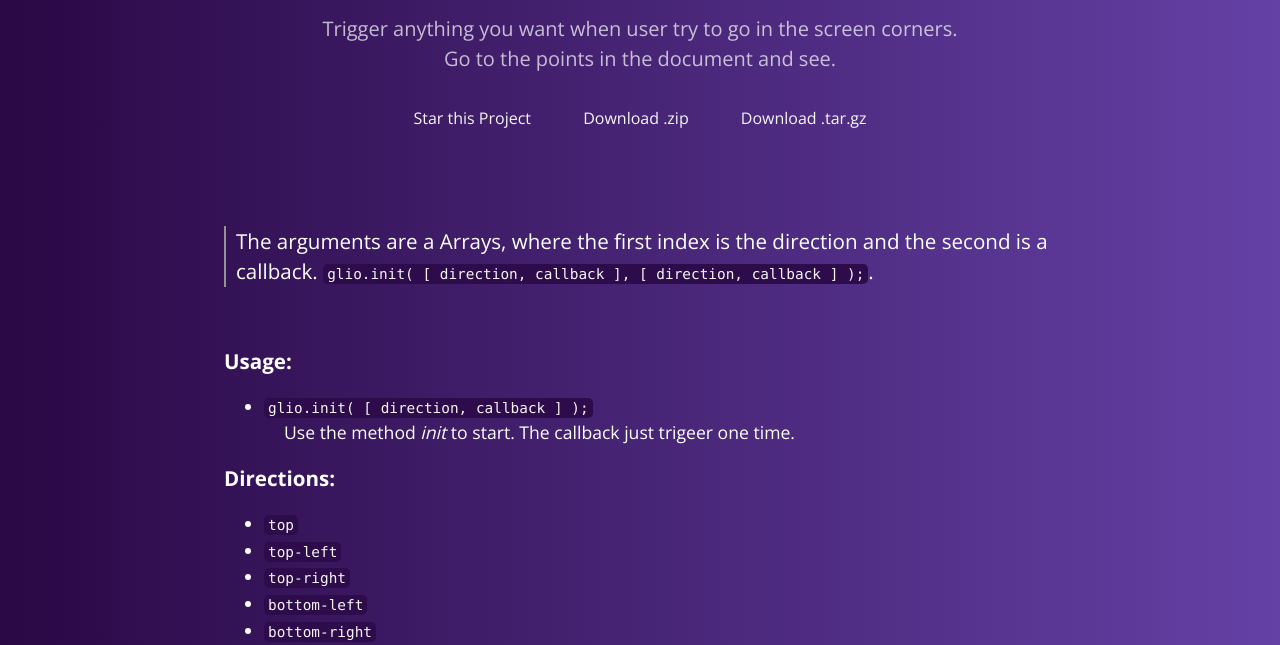
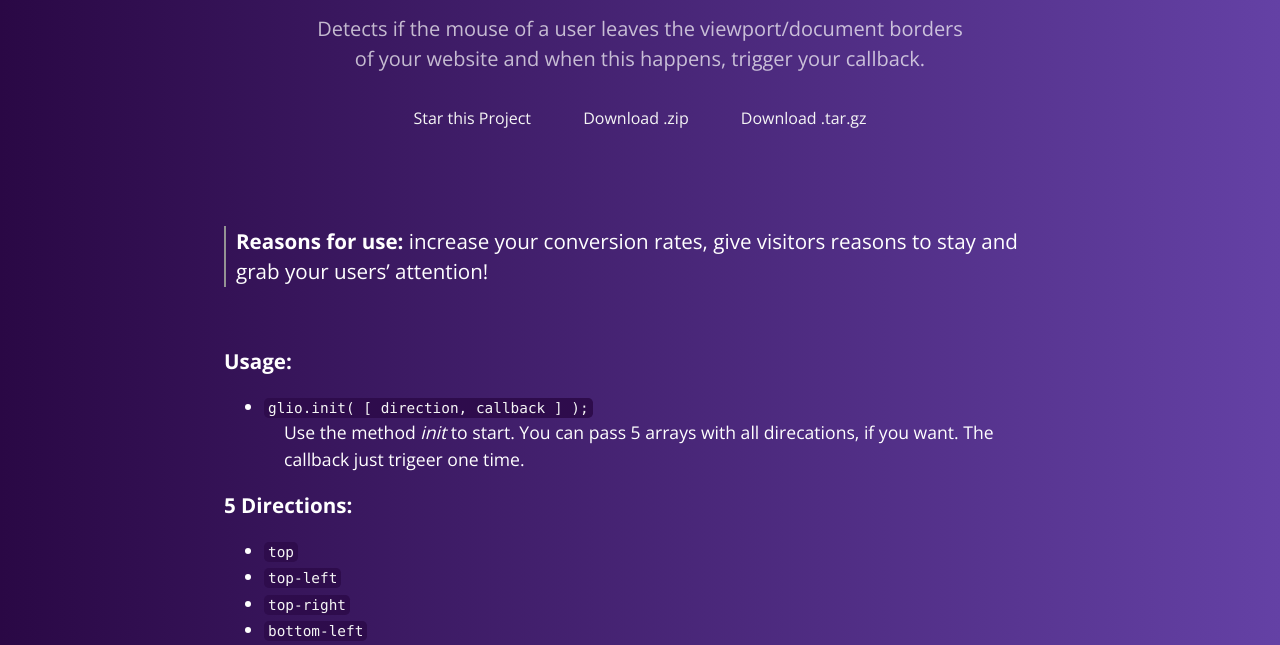
Before and after one commit to luisvinicius167/gliojs, a plain HTML site: page index.html in a window 1280 px wide. Shown: the part 129-774 px from the top of the page. Drawn offline with nearby package versions, Linux system fonts and the light colour scheme.

Commit message:
update index

```diff
--- a/index.html
+++ b/index.html
@@ -2,7 +2,9 @@
 <html lang="en-us">
   <head>
     <meta charset="UTF-8">
-    <title> glio.js | Trigger anything you want when user try to go in the screen corners.  </title>
+    <title> glio.js | Detects if the mouse of a user leaves the viewport/document borders of your website</title>
+    <meta name="keywords" content="detect mouse, exit popups, glio, gliojs, glio.js">
+    <meta name="description" content="Detects if the mouse of a user leaves the viewport/document borders of your website and when this happens, trigger your callback.">
     <meta name="viewport" content="width=device-width, initial-scale=1">
     <link rel="stylesheet" type="text/css" href="stylesheets/normalize.css" media="screen">
     <link href='http://fonts.googleapis.com/css?family=Open+Sans:400,700' rel='stylesheet' type='text/css'>
@@ -14,7 +16,7 @@
     <meta property="og:url" content="http://luisvinicius167.github.io/gliojs">
     <meta property="og:title" content="glio.js">
     <meta property="og:site_name" content="glio.js">
-    <meta property="og:description" content="Trigger anything you want when user try to go in the screen corners.">
+    <meta property="og:description" content="Detects if the mouse of a user leaves the viewport/document borders of your website and when it happens, trigger your callback.">
     <meta property="og:type" content="website">
     <meta property="og:image" content="http://luisvinicius167.github.io/gliojs/img/logoglio.png">
     <meta property="og:image:type" content="image/png">
@@ -22,7 +24,7 @@
   <body>
     <section class="page-header">
       <h1 class="project-name"> glio.js</h1>
-      <h2 class="project-tagline">Trigger anything you want when user try to go in the screen corners. <br> Go to the points in the document and see.</h2>
+      <h2 class="project-tagline">Detects if the mouse of a user leaves the viewport/document borders <br> of your website and when this happens, trigger your callback.</h2>
       <a href="https://github.com/luisvinicius167/gliojs" class="btn">Star this Project</a>
       <a href="https://github.com/luisvinicius167/gliojs/zipball/master" class="btn">Download .zip</a>
       <a href="https://github.com/luisvinicius167/gliojs/tarball/master" class="btn">Download .tar.gz</a>
@@ -33,16 +35,18 @@
     <div class="top-right is-topright"></div>
     <div class="bottom-left is-bottomleft"></div>
     <div class="bottom-right is-bottomright"></div>
-      <h3 class="border-left">The arguments are a Arrays, where the first index is the direction and the second is a callback. <code class="code">glio.init( [ direction, callback ], [ direction, callback ] );</code>. </h3>
+      <h3 class="border-left"><strong>Reasons for use:</strong> increase your conversion rates, give visitors reasons to stay and grab your users’ attention! </h3>
+
       <br>
+
       <h3><strong>Usage:</strong></h3>
       <ul>
         <li>
           <code class="code" >glio.init( [ direction, callback ] );</code>
-          <div class="text-code">Use the method <em>init</em> to start. The callback just trigeer one time.</div>
+          <div class="text-code">Use the method <em>init</em> to start. You can pass 5 arrays with all direcations, if you want. The callback just trigeer one time.</div>
         </li>
       </ul>
-      <h3><strong>Directions:</strong></h3>
+      <h3><strong>5 Directions:</strong></h3>
       <ul>
       <li>
           <code class="code" >top</code>
```
